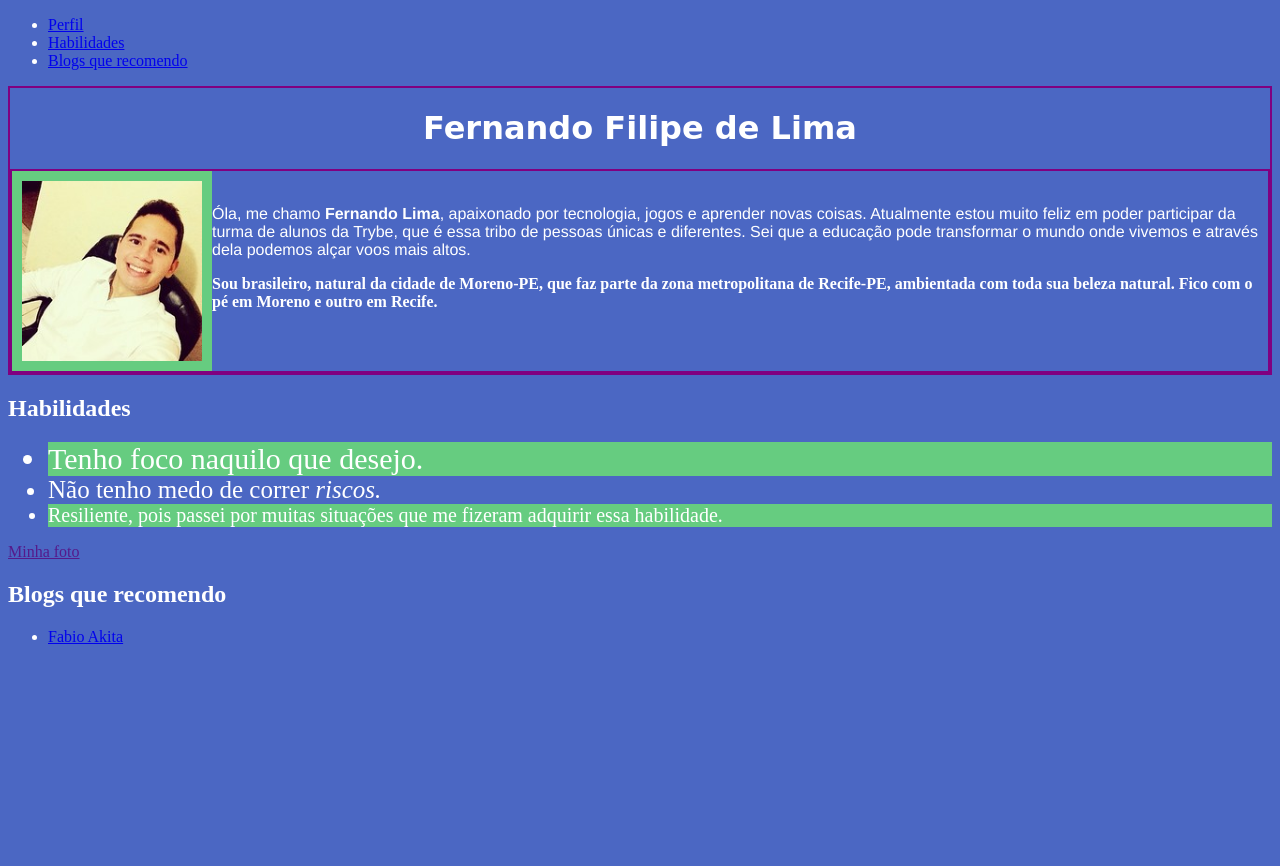
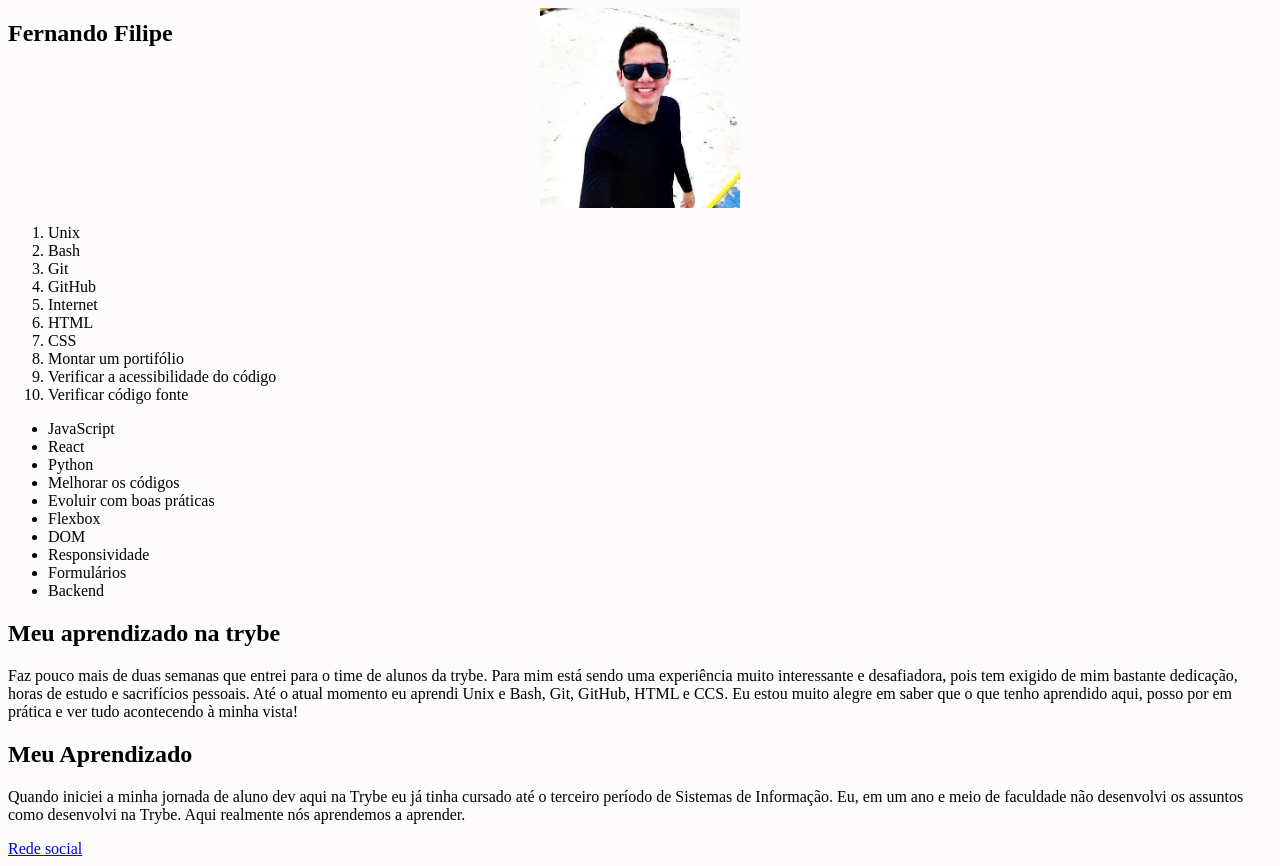
Before and after one commit to FernandoLimas/FernandoLimas.github.io, a plain HTML site: page index.html in a window 1280 px wide. Before the commit the page ends 800 px from the top, so only its background shows below. Drawn offline with Linux system fonts and the light colour scheme.

Commit message:
Add files via upload

```diff
--- a/index.html
+++ b/index.html
@@ -1,43 +1,65 @@
 <!DOCTYPE html>
 <html lang="pt-br">
 <head>
-    <meta charset="UTF-8">
-    <link rel="stylesheet" href="style.css">
-    <title>Meu primeiro portfólio</title>
+  <meta charset="UTF-8">
+  <meta http-equiv="X-UA-Compatible" content="IE=edge">
+  <meta name="viewport" content="width=device-width, initial-scale=1.0">
+  <link rel="stylesheet" href="style.css">
+  <title>Project one</title>
 </head>
-
+<header id="cabecalho">
+	<nav>
+	<h1 id="titulo">Fernando Filipe</h1>
+  </nav>
+</header>
 <body>
-
-
-    <ul>
-        <li><a href="#perfil">Perfil</a></li>
-        <li><a href="#habilidades">Habilidades</a></li>
-        <li><a href="#blog">Blogs que recomendo</a></li>
-    </ul>
-
-    <div>
-        <h1 class="nome">Fernando Filipe de Lima</h1>
-       <div class="imagecontainer">
-        <img src="perfil.jpeg" alt="foto perfil" id="foto"></a>
-        <br>
-        <p class="perfill" id="perfil">Óla, me chamo <strong>Fernando Lima</strong>, apaixonado por tecnologia, jogos e aprender novas coisas.
-            Atualmente estou muito feliz em poder participar da turma de alunos da Trybe, que é essa tribo de pessoas únicas e diferentes. Sei que a educação pode transformar o mundo onde vivemos e através dela podemos alçar voos mais altos.
-            <p class="nacionalidade"> Sou brasileiro, natural da cidade de Moreno-PE, que faz parte da zona metropolitana de Recife-PE, ambientada com toda sua beleza natural. Fico com o pé em Moreno e outro em Recife.</p>
-            </p>
-        <br>
-      </div>
-    </div>
-    <h2 id="habilidades"> Habilidades</h2>
-    <ul class="hab">
-        <li class="hab1">Tenho foco naquilo que desejo.</li>
-        <li class="hab2">Não tenho medo de correr <em> riscos.</em></li>
-        <li class="hab3">Resiliente, pois passei por muitas situações que me fizeram adquirir essa habilidade.</li>
-
-    </ul>
-    <a id="#foto" href="" >Minha foto</a>
-    <br>
-
-    <h2 id="blog">Blogs que recomendo</h2>
-    <ul><li> <a href="https://www.akitaonrails.com/" target="_blank">Fabio Akita</a></li></ul>
+  <main>
+	<section>
+		<img src="nando.jpg" alt="minha_foto_de_ocululos_escuro" id="minha_foto">
+	</section>
+	<section>
+		<ol id="licoes_aprendidas">
+			<li>Unix</li>
+			<li>Bash</li>
+			<li>Git</li>
+			<li>GitHub</li>
+			<li>Internet</li>
+			<li>HTML</li>
+			<li>CSS</li>
+			<li>Montar um portifólio</li>
+			<li>Verificar a acessibilidade do código</li>
+			<li>Verificar código fonte</li>
+		</ol>
+	</section>
+	<section>
+		<ul id="licoes_a_aprender">
+			<li>JavaScript</li>
+			<li>React</li>
+			<li>Python</li>
+			<li>Melhorar os códigos</li>
+			<li>Evoluir com boas práticas</li>
+			<li>Flexbox</li>
+			<li>DOM</li>
+			<li>Responsividade</li>
+			<li>Formulários</li>
+			<li>Backend</li>
+		</ul>
+	</section>
+	<section>
+		<article>
+			<h2>Meu aprendizado na trybe</h2>
+			<p>Faz pouco mais de duas semanas que entrei para o time de alunos da trybe. Para mim está sendo uma experiência muito interessante e desafiadora, pois tem exigido de mim bastante dedicação, horas de estudo e sacrifícios pessoais. Até o atual momento eu aprendi Unix e Bash, Git, GitHub, HTML e CCS. Eu estou muito alegre em saber que o que tenho aprendido aqui, posso por em prática e ver tudo acontecendo à minha vista!</p>
+		</article>
+	</section>
+	<section>
+	  <aside>
+			<h2>Meu Aprendizado</h2>
+			<p>Quando iniciei a minha jornada de aluno dev aqui na Trybe eu já tinha cursado até o terceiro período de Sistemas de Informação. Eu, em um ano e meio de faculdade não desenvolvi os assuntos como desenvolvi na Trybe. Aqui realmente nós aprendemos a aprender.</p>
+	  </aside>
+</section>
+</main>
+<footer id="rodape">
+		<a href="https://www.linkedin.com/in/fernandofilipee/" alt="redesocial" target="_blank">Rede social</a>
+</footer>
 </body>
 </html>
--- a/style.css
+++ b/style.css
@@ -1,41 +1,9 @@
-.nome{
-    text-align: center;
-    font-family: cursive, 'Gill Sans', 'Gill Sans MT', Calibri, 'Trebuchet MS', sans-serif;
-}
-.perfill{
-    padding: 0%;
-    font-family:'Franklin Gothic Medium', 'Arial Narrow', Arial, sans-serif ;
-}
-body{
-    background-color: #4B67C3;
+body { background-color: rgb(253, 251, 251); }
 
-    color: #FFFFFF;
-}
-.nacionalidade{
-    font-weight: 600;
-}
-.hab1{
-    font-size: 30px;
-}
-.hab2{
-    font-size: 25px;
-}
-.hab3{
-    font-size: 20px;
-}
-#foto{
-    padding: 10px;
-    float: left;
-    width: 180px;
-    background-color:#66CC80;
-}
-.imagecontainer{
-    height: 200px;
+#cabecalho { top: 0;
+  position: fixed; }
 
-}
-div{
-   border: 2px solid purple;
-}
-.hab li:nth-child(odd){
-    background-color: #66CC80;
-}
+img { display: block;
+  margin-left: auto;
+  margin-right: auto;
+  width : 200px; }
```
Also changed, not shown: nando.jpg (added).
